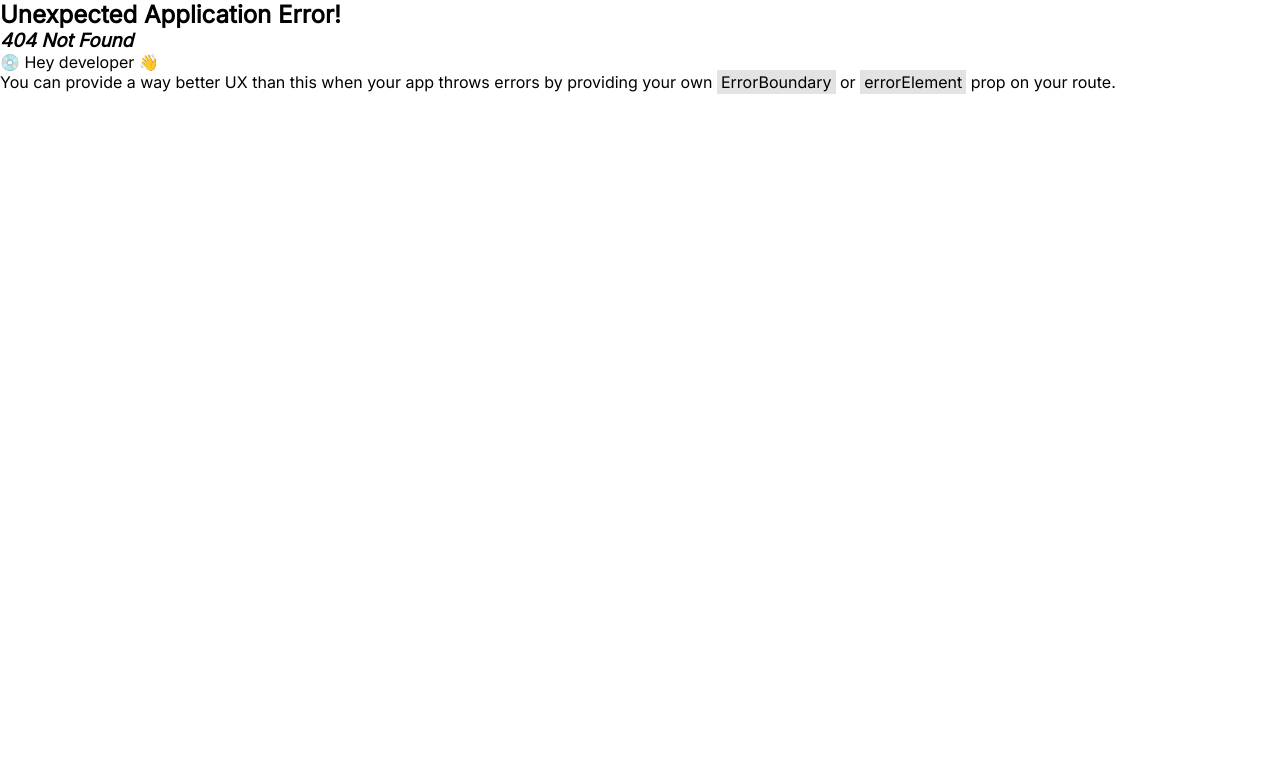
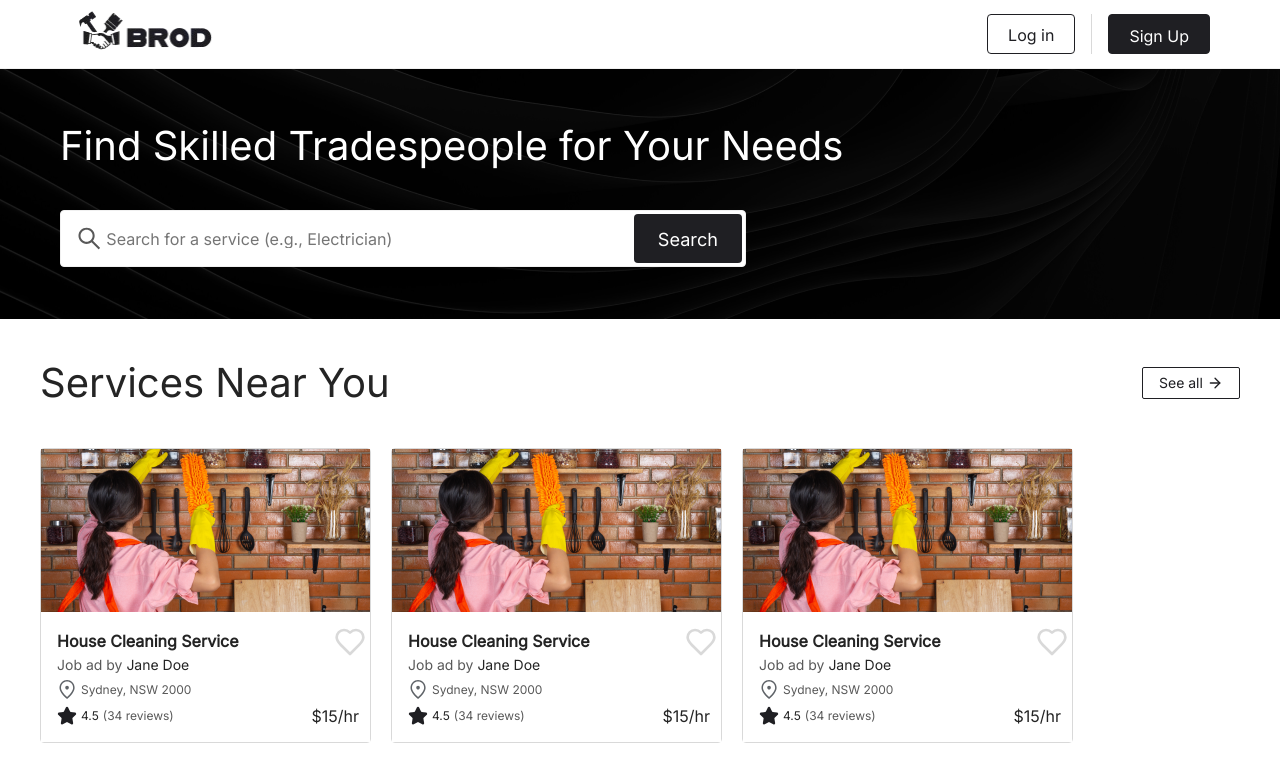
Before and after one commit to cdvsalanga/brod-frontend, a React (Vite) app: page /services in a window 1280 px wide. Before the commit this address had no page. Shown: the top 761 px of the page. Built offline with nearby package versions, Linux system fonts and the light colour scheme.

Commit message:
Services page

```diff
--- a/src/App.jsx
+++ b/src/App.jsx
@@ -10,6 +10,7 @@ import HomePage from "./pages/HomePage";
 import LoginPage from "./pages/LoginPage";
 import SignUpPage from "./pages/SignUpPage";
 import SignUpInfoPage from "./pages/SignUpInfoPage";
+import ServicesPage from "./pages/ServicesPage";
 
 const router = createBrowserRouter(
   createRoutesFromElements(
@@ -18,6 +19,7 @@ const router = createBrowserRouter(
       <Route path="/login" element={<LoginPage />} />
       <Route path="/signup" element={<SignUpPage />} />
       <Route path="/signup/:id" element={<SignUpInfoPage />} />
+      <Route path="/services" element={<ServicesPage />} />
     </Route>
   )
 );
--- /dev/null
+++ b/src/components/Card.jsx
@@ -0,0 +1,39 @@
+import React, { useState } from "react";
+import "../styles/Card.css";
+import CardImage from "../assets/images/card-image.png";
+import Location from "../assets/icons/location.svg";
+import { Heart, Star } from "lucide-react";
+
+const Card = () => {
+  const [favorite, setFavorite] = useState(false);
+  return (
+    <div className="card">
+      <img src={CardImage} className="card-img" />
+      <div className="card-contents">
+        <h1 className="card-h1">House Cleaning Service</h1>
+        <div className="card-text">
+          Job ad by <span className="card-name">Jane Doe</span>
+        </div>
+        <div className="card-loc">
+          <img src={Location} className="card-loc-icon" />
+          <span>Sydney, NSW 2000</span>
+        </div>
+        <div className="card-review">
+          <Star fill="#1F1F23" className="card-review-icon" />
+          <span className="card-review-rating">4.5</span>
+          <span> (34 reviews)</span>
+        </div>
+
+        <Heart
+          fill={favorite ? "#1F1F23" : "none"}
+          color={favorite ? "#1F1F23" : "#D9D9D9"}
+          className="card-heart"
+          onClick={() => setFavorite(!favorite)}
+        />
+        <div className="card-rate">$15/hr</div>
+      </div>
+    </div>
+  );
+};
+
+export default Card;
--- a/src/components/Footer.jsx
+++ b/src/components/Footer.jsx
@@ -9,16 +9,13 @@ const Footer = () => {
     <footer>
       <img src={logo} className="footer-logo" />
       <div className="footer-items">
-        {/* elements below */}
         <div className="footer-links">
-          {/* elements 1 */}
           <div className="link">Privacy Policy</div>
           <div className="link">Terms of Use</div>
           <div className="link">Terms & Conditions</div>
           <div className="link">© Brod 2024</div>
         </div>
         <div className="footer-socials">
-          {/* elements 2 */}
           <img src={linkedin} className="social-img" />
           <div className="social">Linkedin</div>
           <img src={facebook} className="social-img" />
--- a/src/components/LoginBox.jsx
+++ b/src/components/LoginBox.jsx
@@ -9,7 +9,7 @@ const LoginBox = () => {
   const [showPass, setShowPass] = useState(false);
   const [email, setEmail] = useState("");
   const [password, setPassword] = useState("");
-  const [userInfo, setUserInfo] = useState();
+  const [userInfo, setUserInfo] = useState(localStorage.getItem("userInfo"));
 
   const navigate = useNavigate();
 
--- /dev/null
+++ b/src/components/ServicesHeader.jsx
@@ -0,0 +1,22 @@
+import React from "react";
+import "../styles/Services.css";
+
+const ServicesHeader = () => {
+  return (
+    <div className="services-header">
+      <h1 className="services-header-h1">
+        Find Skilled Tradespeople for Your Needs
+      </h1>
+      <form className="services-header-form">
+        <input
+          type="text"
+          className="services-header-input"
+          placeholder="Search for a service (e.g., Electrician)"
+        />
+        <button className="services-header-btn">Search</button>
+      </form>
+    </div>
+  );
+};
+
+export default ServicesHeader;
--- /dev/null
+++ b/src/pages/ServicesPage.jsx
@@ -0,0 +1,47 @@
+import React from "react";
+import Card from "../components/Card";
+import Footer from "../components/Footer";
+import Header from "../components/Header";
+import ServicesHeader from "../components/ServicesHeader";
+import { ArrowRight } from "lucide-react";
+
+const ServicesPage = () => {
+  return (
+    <>
+      <Header />
+      <ServicesHeader />
+      <div className="services">
+        <div className="services-near">
+          <h1 className="services-h1">Services Near You</h1>
+          <button className="services-btn">
+            <span>See all</span>
+            <ArrowRight className="services-icon" />
+          </button>
+          <div className="services-cards">
+            <Card />
+            <Card />
+            <Card />
+            <Card />
+            <Card />
+            <Card />
+          </div>
+        </div>
+        <div className="services-recommend">
+          <h1 className="services-h1">Recommended</h1>
+          <div className="services-cards">
+            <Card />
+            <Card />
+            <Card />
+            <Card />
+            <Card />
+            <Card />
+            <Card />
+          </div>
+        </div>
+      </div>
+      <Footer />
+    </>
+  );
+};
+
+export default ServicesPage;
--- /dev/null
+++ b/src/styles/Card.css
@@ -0,0 +1,87 @@
+.card {
+  width: 329px;
+  border: 1px solid #d9d9d9;
+  border-radius: 4px;
+}
+
+.card-img {
+  width: 100%;
+  height: 163px;
+  object-fit: cover;
+}
+
+.card-contents {
+  padding: 16px;
+  position: relative;
+  color: #595959;
+}
+
+.card-h1 {
+  font-weight: 600;
+  font-size: 16px;
+  line-height: 19.36px;
+  color: #242424;
+  margin-bottom: 6px;
+}
+
+.card-text {
+  font-size: 14px;
+  line-height: 16.94px;
+  margin-bottom: 6px;
+}
+
+.card-name {
+  font-weight: 500;
+  color: #242424;
+}
+
+.card-loc {
+  display: flex;
+  align-items: center;
+  font-size: 12px;
+  line-height: 14.52px;
+  margin-bottom: 6px;
+}
+
+.card-loc-icon {
+  width: 20px;
+  height: 20px;
+  margin-right: 4px;
+}
+
+.card-review {
+  font-size: 12px;
+  line-height: 14.52px;
+  display: flex;
+  align-items: center;
+}
+
+.card-review-icon {
+  width: 20px;
+  height: 20px;
+  color: #1f1f23;
+  margin-right: 4px;
+}
+
+.card-review-rating {
+  color: #242424;
+  margin-right: 4px;
+}
+
+.card-heart {
+  width: 32px;
+  height: 32px;
+  position: absolute;
+  top: 10px;
+  right: 4px;
+}
+
+.card-rate {
+  position: absolute;
+  bottom: 16px;
+  right: 11px;
+  font-weight: 500;
+  font-size: 16px;
+  line-height: 19.36px;
+  color: #242424;
+}
--- a/src/styles/Footer.css
+++ b/src/styles/Footer.css
@@ -1,5 +1,4 @@
 footer {
-  height: 167px;
   background-color: #1f1f23;
   margin: 0 auto;
   padding: 8px 70px 31px 70px;
--- /dev/null
+++ b/src/styles/Services.css
@@ -0,0 +1,103 @@
+.services-header {
+  background-image: url("/src/assets/images/services-header-background.png");
+  background-repeat: no-repeat;
+  background-position: center;
+  background-size: cover;
+  height: 144px;
+  padding: 53px 60px;
+}
+
+.services-header-h1 {
+  background-color: transparent;
+  color: #fff;
+  font-weight: 500;
+  font-size: 40px;
+  line-height: 48.41px;
+  margin-bottom: 40px;
+}
+
+.services-header-form {
+  background-color: transparent;
+  position: relative;
+  display: inline-block;
+}
+
+.services-header-input {
+  width: 522.4px;
+  height: 46.75px;
+  border-radius: 4px;
+  border: 1px solid #f0f0f0;
+  padding: 4px 116.35px 4px 45.3px;
+  background-image: url("../assets/icons/search.svg");
+  background-repeat: no-repeat;
+  background-position: 17.3px;
+  font-size: 16px;
+}
+
+.services-header-input::placeholder {
+  font-size: 16.12px;
+  height: 19.5px;
+}
+
+.services-header-btn {
+  position: absolute;
+  top: 4px;
+  right: 4px;
+  padding: 12.09px 24.17px;
+  background-color: #1f1f23;
+  color: #fff;
+  border: none;
+  border-radius: 4.03px;
+  font-size: 18.13px;
+  line-height: 18.13px;
+  width: 108.35px;
+  height: 48.35px;
+}
+
+.services {
+  padding: 40px;
+}
+
+.services-near {
+  position: relative;
+  margin-bottom: 100px;
+}
+
+.services-recommend {
+  margin-bottom: 48px;
+}
+
+.services-h1 {
+  font-weight: 500;
+  font-size: 40px;
+  line-height: 48.81px;
+  color: #242424;
+  margin-bottom: 40px;
+}
+
+.services-btn {
+  border-radius: 2px;
+  border: 1px solid #1f1f23;
+  padding: 8px 16px;
+  font-size: 14px;
+  line-height: 16px;
+  color: #1f1f23;
+  display: flex;
+  align-items: center;
+  position: absolute;
+  top: 8px;
+  right: 0;
+  width: 98px;
+  height: 32px;
+  white-space: nowrap;
+}
+
+.services-icon {
+  margin-left: 4px;
+}
+
+.services-cards {
+  display: flex;
+  flex-wrap: wrap;
+  gap: 20px;
+}
```
Also changed, not shown: src/assets/images/card-image.png (added), src/assets/images/services-header-background.png (added).
